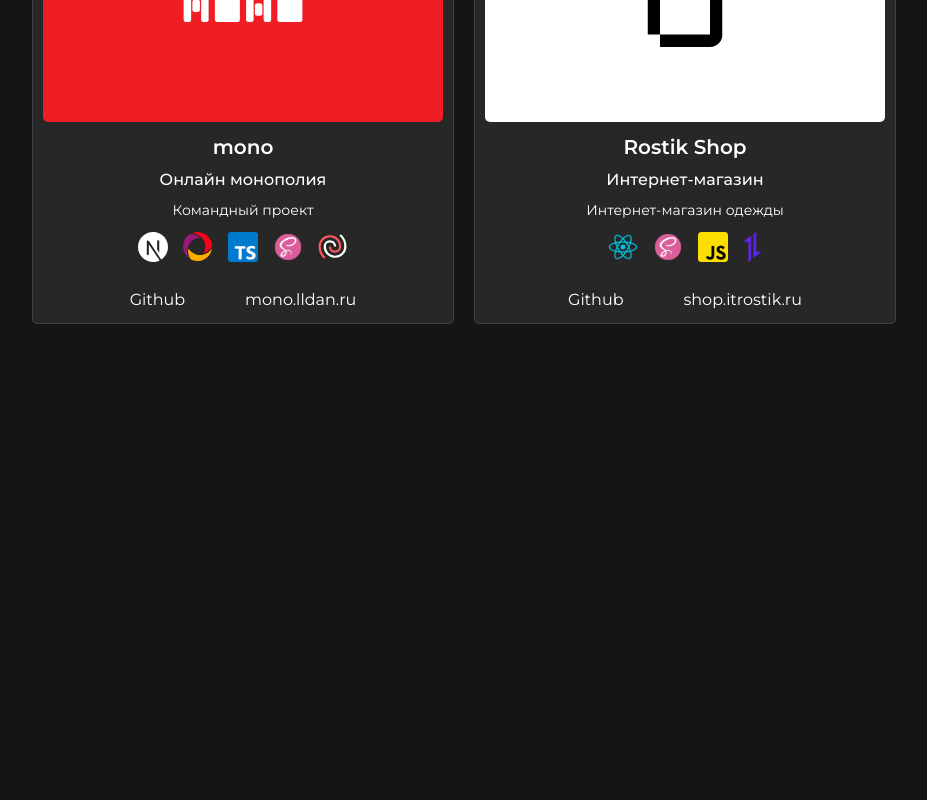
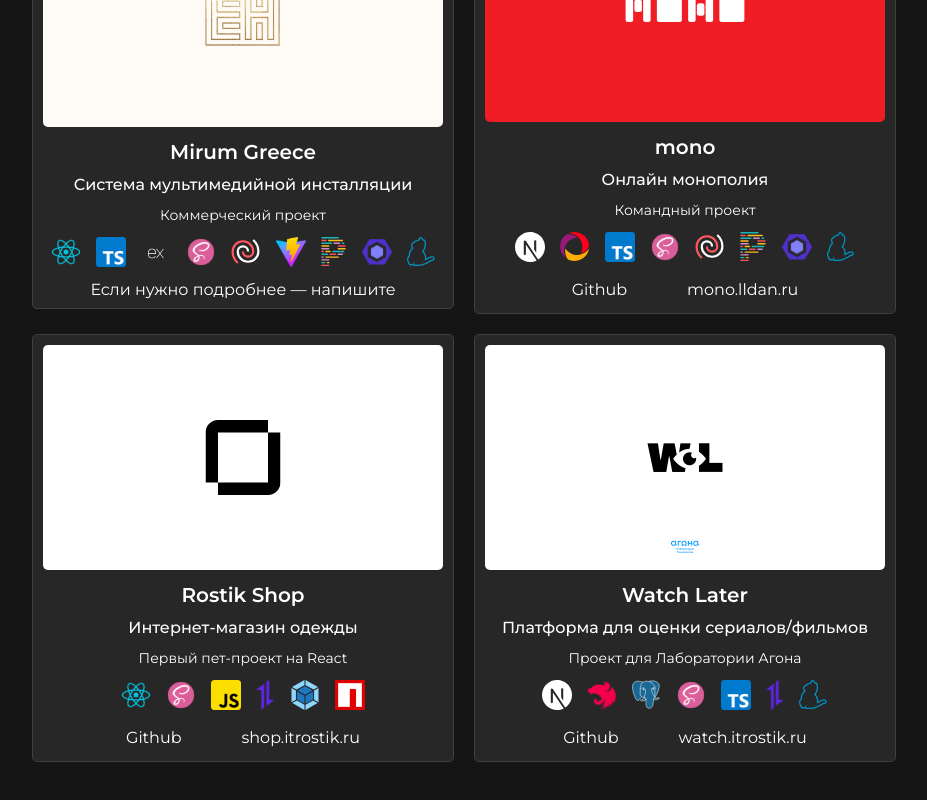
Before and after one commit to itrostik/poftfolio, a React (Vite) app: page / in a window 1280 px wide. Shown: the part 1388-2188 px from the top of the page, without its empty margins (176-1103 px from the left). Before the commit the page ends 1762 px from the top, so only its background shows below. Built offline with nearby package versions, Linux system fonts and the light colour scheme.

Commit message:
залетают проектики как к себе домой просто

```diff
--- a/src/components/Projects/Projects.module.scss
+++ b/src/components/Projects/Projects.module.scss
@@ -13,6 +13,7 @@
   display: flex;
   flex-wrap: wrap;
   justify-content: center;
+  align-items: center;
   gap: 20px;
 }
 
@@ -60,7 +61,6 @@
 }
 
 .links {
-  margin: 10px 0 0 0;
   display: flex;
   justify-content: center;
   gap: 50px;
--- a/src/components/Projects/Projects.tsx
+++ b/src/components/Projects/Projects.tsx
@@ -1,38 +1,5 @@
-import next from "../../assets/next.svg";
-import convex from "../../assets/convex.svg";
-import typescript from "../../assets/ts.svg";
-import scss from "../../assets/scss.svg";
-import lucide from "../../assets/lucide.svg";
-import react from "../../assets/react.svg";
-import javascript from "../../assets/js.svg";
-import axios from "../../assets/axios.svg";
-
-import mono from "/mono.svg";
-import shop from "/shop.svg";
 import styles from "./Projects.module.scss";
-
-const projects = [
-  {
-    name: "mono",
-    title: "Онлайн монополия",
-    link: "https://mono.lldan.ru/",
-    description: "Командный проект",
-    stack: [next, convex, typescript, scss, lucide],
-    logo: mono,
-    domain: "mono.lldan.ru",
-    github: "https://github.com/lld4n/mono",
-  },
-  {
-    name: "Rostik Shop",
-    title: "Интернет-магазин",
-    link: "https://shop.itrostik.ru/",
-    description: "Интернет-магазин одежды",
-    stack: [react, scss, javascript, axios],
-    logo: shop,
-    domain: "shop.itrostik.ru",
-    github: "https://github.com/itrostik/RostikShop",
-  },
-];
+import { projects } from "../../constants/projects.ts";
 
 export default function Projects() {
   return (
@@ -51,12 +18,18 @@
               ))}
             </div>
             <div className={styles.links}>
+              {project.github ? (
+                <>
                   <a href={project.github} className={styles.link}>
                     Github
                   </a>
                   <a href={project.link} className={styles.link}>
                     {project.domain}
                   </a>
+                </>
+              ) : (
+                <span>Если нужно подробнее — напишите</span>
+              )}
             </div>
           </div>
         ))}
--- /dev/null
+++ b/src/constants/projects.ts
@@ -0,0 +1,72 @@
+import next from "../assets/next.svg";
+import nest from "../assets/nest.svg";
+import postgresql from "../assets/postgresql.svg";
+import convex from "../assets/convex.svg";
+import typescript from "../assets/ts.svg";
+import scss from "../assets/scss.svg";
+import lucide from "../assets/lucide.svg";
+import react from "../assets/react.svg";
+import javascript from "../assets/js.svg";
+import axios from "../assets/axios.svg";
+import express from "../assets/express.svg";
+import webpack from "../assets/webpack.svg";
+import vite from "../assets/vite.svg";
+import prettier from "../assets/prettier.svg";
+import eslint from "../assets/eslint.svg";
+import yarn from "../assets/yarn.svg";
+import npm from "../assets/npm.svg";
+
+import mono from "/mono.svg";
+import mirum from "/mirum.png";
+import shop from "/shop.svg";
+import watch from "/watch-later.png";
+
+export const projects = [
+  {
+    name: "Mirum Greece",
+    title: "Система мультимедийной инсталляции",
+    description: "Коммерческий проект",
+    stack: [
+      react,
+      typescript,
+      express,
+      scss,
+      lucide,
+      vite,
+      prettier,
+      eslint,
+      yarn,
+    ],
+    logo: mirum,
+  },
+  {
+    name: "mono",
+    title: "Онлайн монополия",
+    link: "https://mono.lldan.ru/",
+    description: "Командный проект",
+    stack: [next, convex, typescript, scss, lucide, prettier, eslint, yarn],
+    logo: mono,
+    domain: "mono.lldan.ru",
+    github: "https://github.com/lld4n/mono",
+  },
+  {
+    name: "Rostik Shop",
+    title: "Интернет-магазин одежды",
+    link: "https://shop.itrostik.ru/",
+    description: "Первый пет-проект на React",
+    stack: [react, scss, javascript, axios, webpack, npm],
+    logo: shop,
+    domain: "shop.itrostik.ru",
+    github: "https://github.com/itrostik/RostikShop",
+  },
+  {
+    name: "Watch Later",
+    title: "Платформа для оценки сериалов/фильмов",
+    description: "Проект для Лаборатории Агона",
+    link: "https://watch.itrostik.ru/",
+    stack: [next, nest, postgresql, scss, typescript, axios, yarn],
+    logo: watch,
+    domain: "watch.itrostik.ru",
+    github: "https://github.com/itrostik/watch-later-app",
+  },
+];
```
Also changed, not shown: public/mirum.png (added), public/watch-later.png (added). Lines whose indentation alone changed are shown as unchanged.
